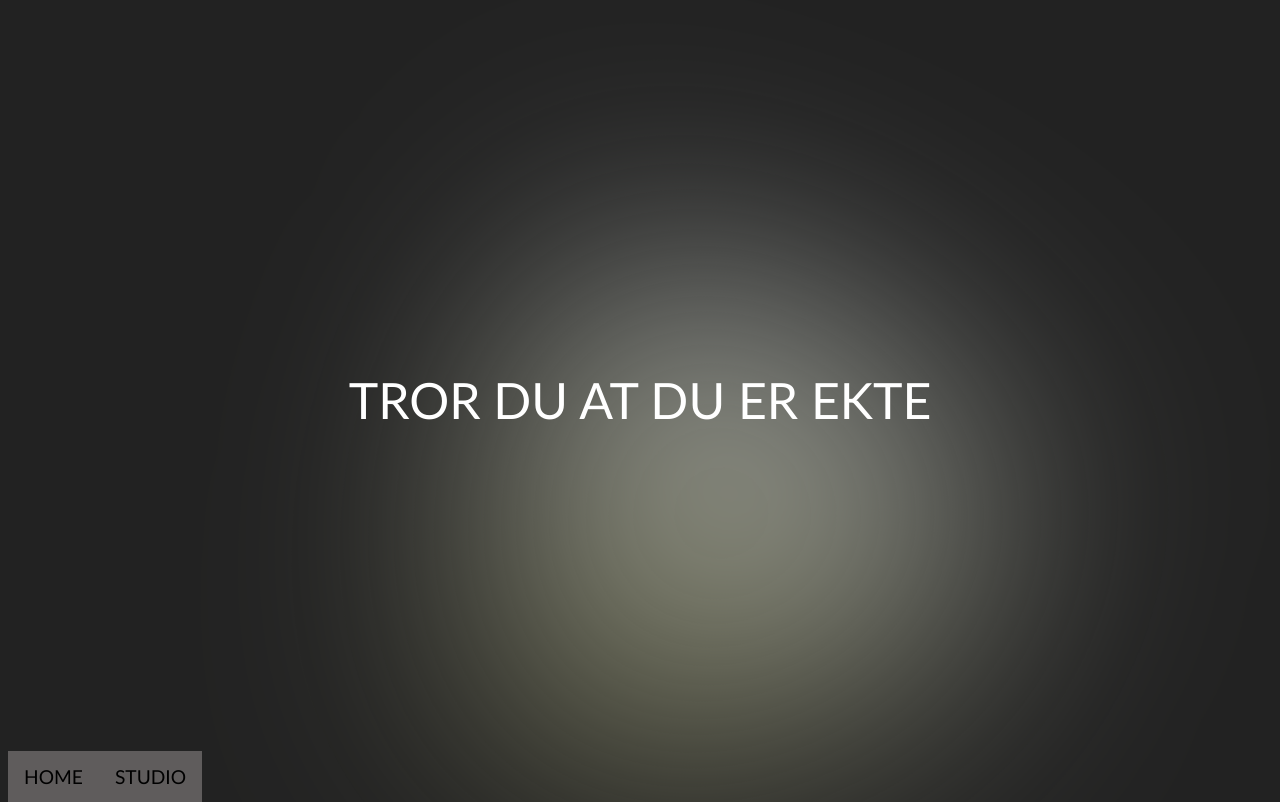
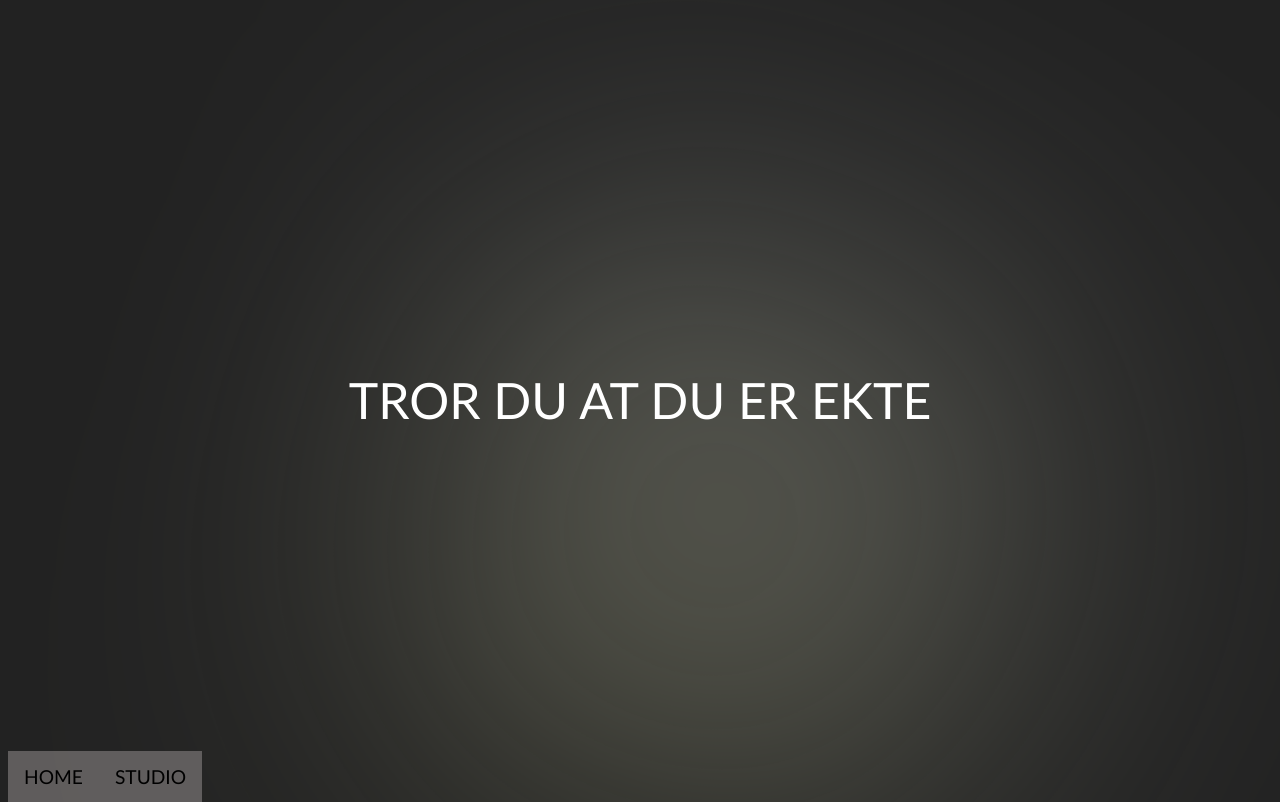
Before and after one commit to baibarz/do-you-think-you-are-real, a plain HTML site: page open.html in a window 1280 px wide. Drawn offline with Linux system fonts and the light colour scheme.

```diff
--- a/open.css
+++ b/open.css
@@ -12,7 +12,7 @@
 }
 
 .container {
-    max-width: 800px;
+    max-width: 850px;
     margin: 0 auto;
     padding: 20px;
 }
@@ -60,8 +60,8 @@
     --easing: cubic-bezier(0.8, 0.2, 0.2, 0.8);
     width: var(--size);
     height: var(--size);
-    filter: blur(calc(var(--size) / 4));
-    background-image: linear-gradient(rgba(233, 238, 238, 0.671), #9e9e6386);
+    filter: blur(calc(var(--size) / 3));
+    background-image: linear-gradient(rgba(233, 238, 238, 0.514), #9e9e6386);
     animation: rotate var(--speed) var(--easing) alternate infinite;
     border-radius: 30% 70% 70% 30%/30% 30% 70% 70%;
     position: fixed;
```
